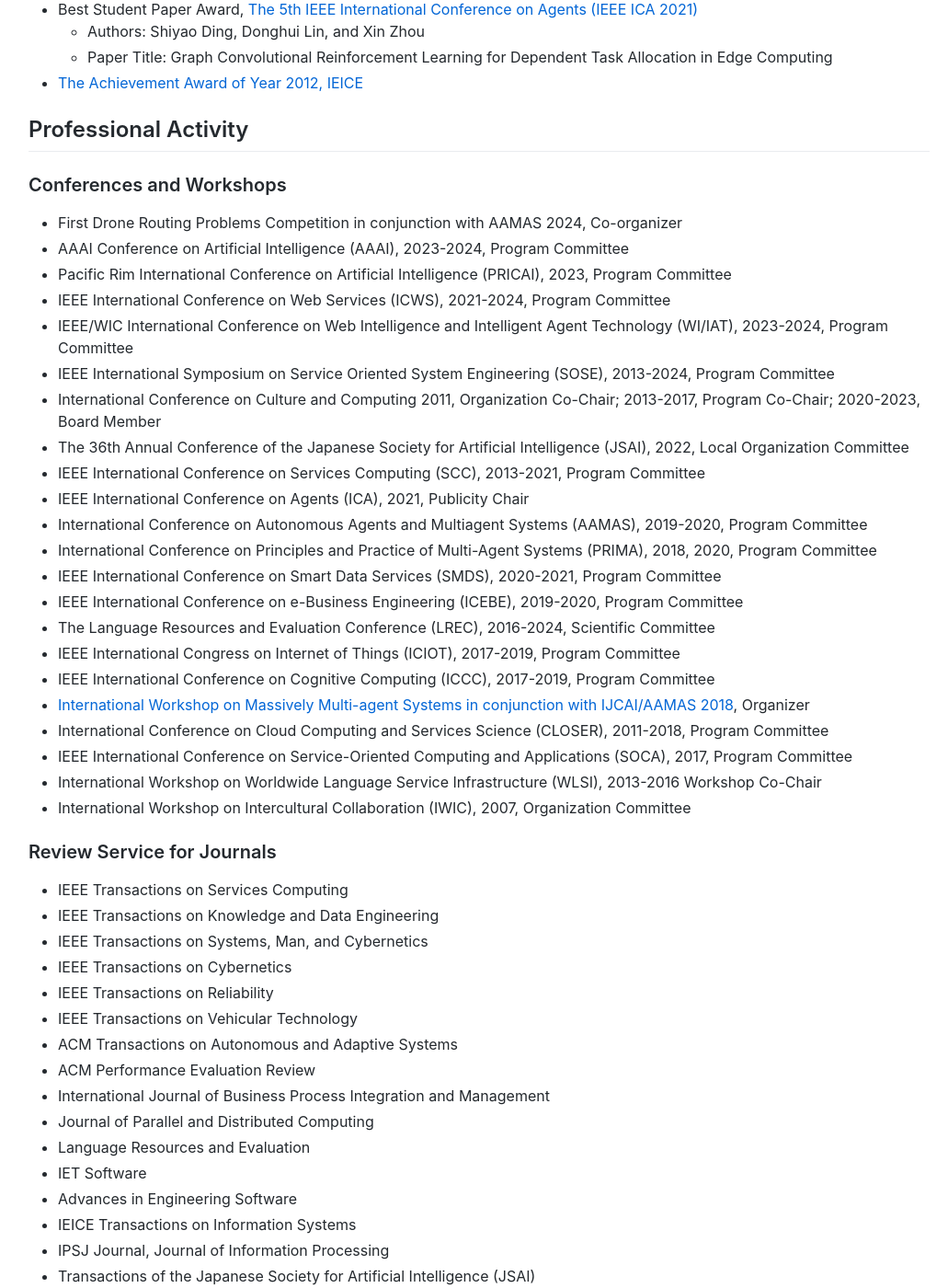
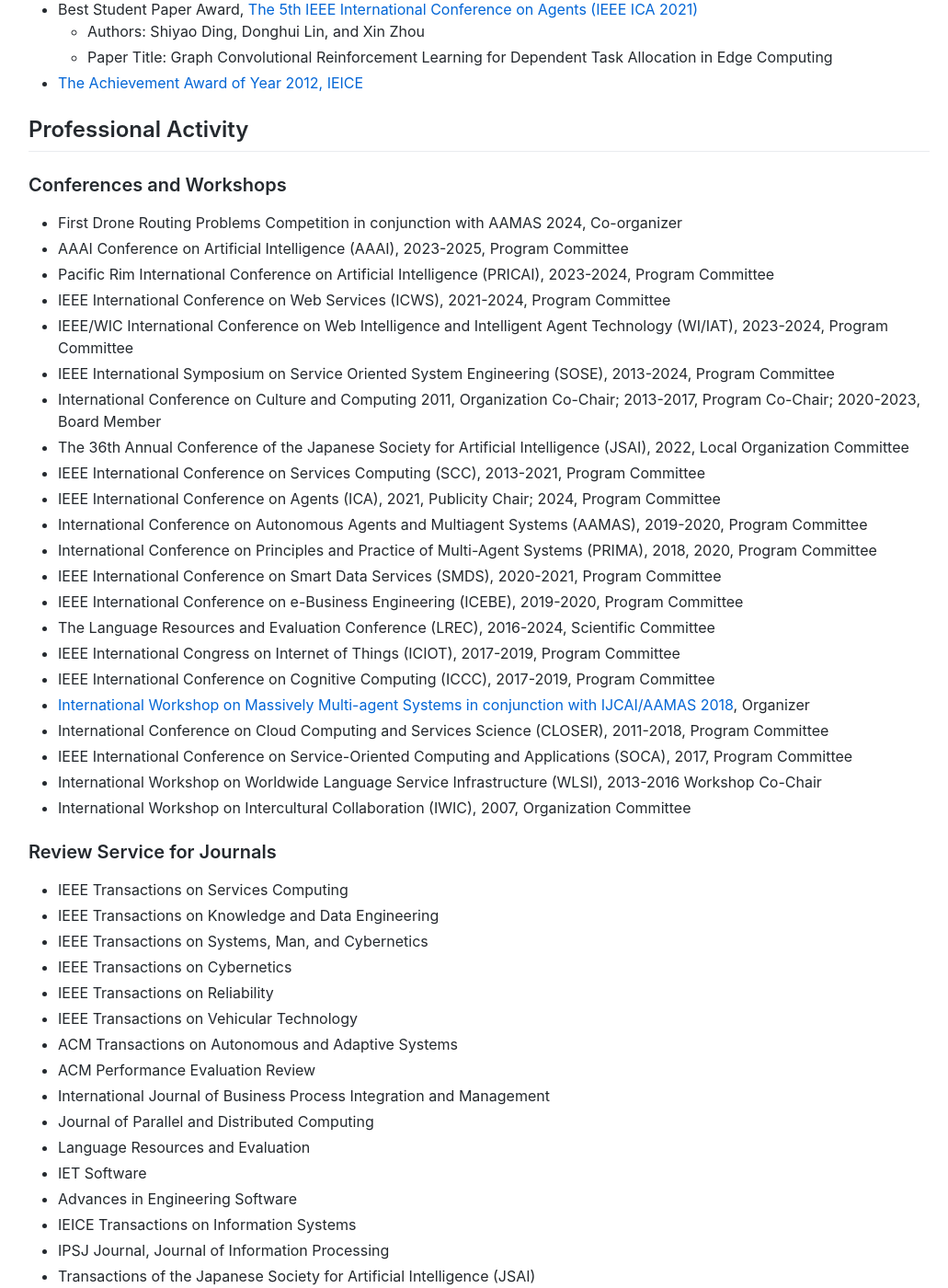
Before and after one commit to lindh/lindh.github.io, a Jekyll site: the page built from index.md, in a window 1280 px wide and 1400 px high, scrolled down 6435 px. Shown: the whole window at 92% size, without its empty margins (119-1150 px from the left). Built offline with Jekyll 4.4.1, drawn with Linux system fonts in a browser that asks for light colours; comment, search, counter and statistics services are not loaded; some of the changed text lies outside the part shown.

Commit message:
committee

```diff
--- a/index.md
+++ b/index.md
@@ -155,15 +155,15 @@
 
 ### Conferences and Workshops
 - First Drone Routing Problems Competition in conjunction with AAMAS 2024, Co-organizer
-- AAAI Conference on Artificial Intelligence (AAAI), 2023-2024, Program Committee
-- Pacific Rim International Conference on Artificial Intelligence (PRICAI), 2023, Program Committee
+- AAAI Conference on Artificial Intelligence (AAAI), 2023-2025, Program Committee
+- Pacific Rim International Conference on Artificial Intelligence (PRICAI), 2023-2024, Program Committee
 - IEEE International Conference on Web Services (ICWS), 2021-2024, Program Committee
 - IEEE/WIC International Conference on Web Intelligence and Intelligent Agent Technology (WI/IAT), 2023-2024, Program Committee
 - IEEE International Symposium on Service Oriented System Engineering (SOSE), 2013-2024, Program Committee
 - International Conference on Culture and Computing 2011, Organization Co-Chair; 2013-2017, Program Co-Chair; 2020-2023, Board Member
 - The 36th Annual Conference of the Japanese Society for Artificial Intelligence (JSAI), 2022, Local Organization Committee
 - IEEE International Conference on Services Computing (SCC), 2013-2021, Program Committee
-- IEEE International Conference on Agents (ICA), 2021, Publicity Chair
+- IEEE International Conference on Agents (ICA), 2021, Publicity Chair; 2024, Program Committee
 - International Conference on Autonomous Agents and Multiagent Systems (AAMAS), 2019-2020, Program Committee
 - International Conference on Principles and Practice of Multi-Agent Systems (PRIMA), 2018, 2020, Program Committee
 - IEEE International Conference on Smart Data Services (SMDS), 2020-2021, Program Committee
@@ -198,5 +198,6 @@
 ### Associations
 - IEEE, IEICE, IPSJ, JSAI, Member
 - IEICE Technical Committee on Services Computing, 2013-Current, Committee Member
+- IEICE Technical Committee on Consensus, 2022-Current, Committee Member
 - IPSJ Chugoku Branch, 2023-, Secretary
 - NPO Language Grid Association, 2018-Current, Vice Chairman, Board of Directors
```
